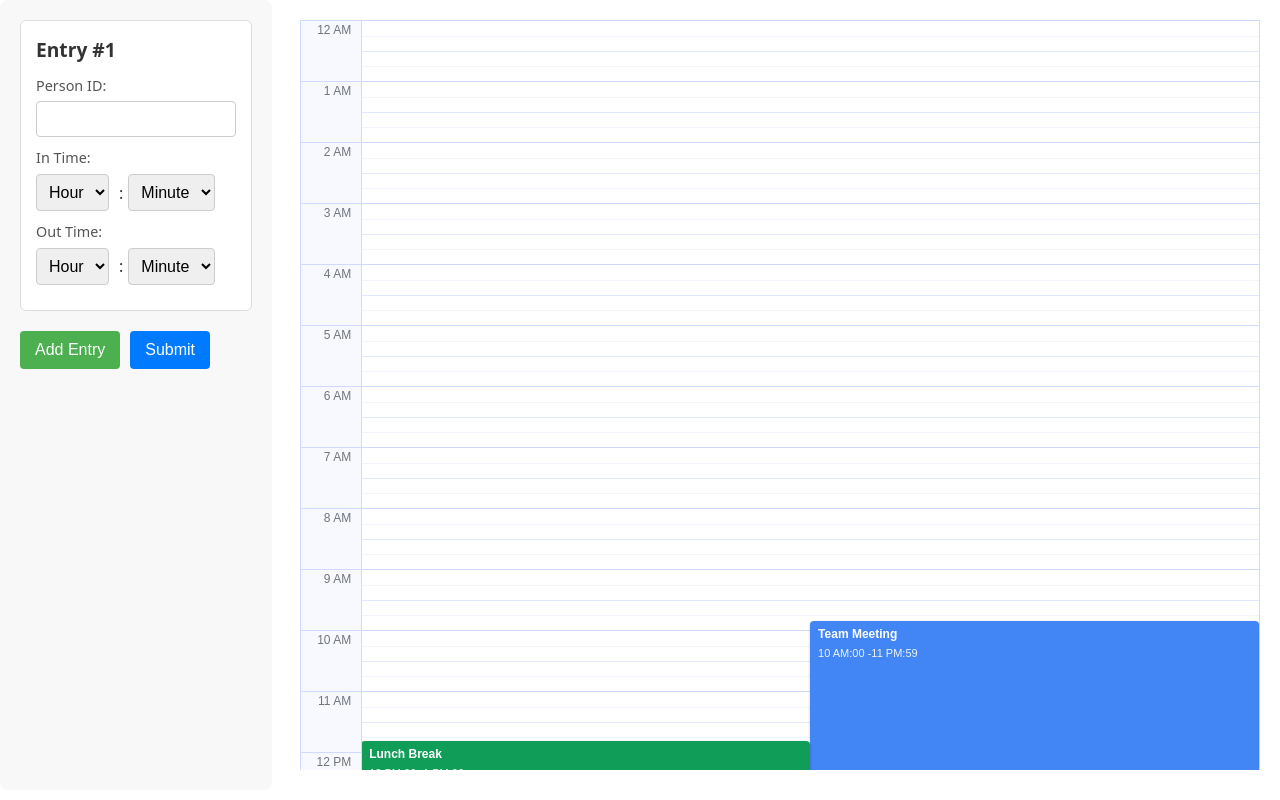
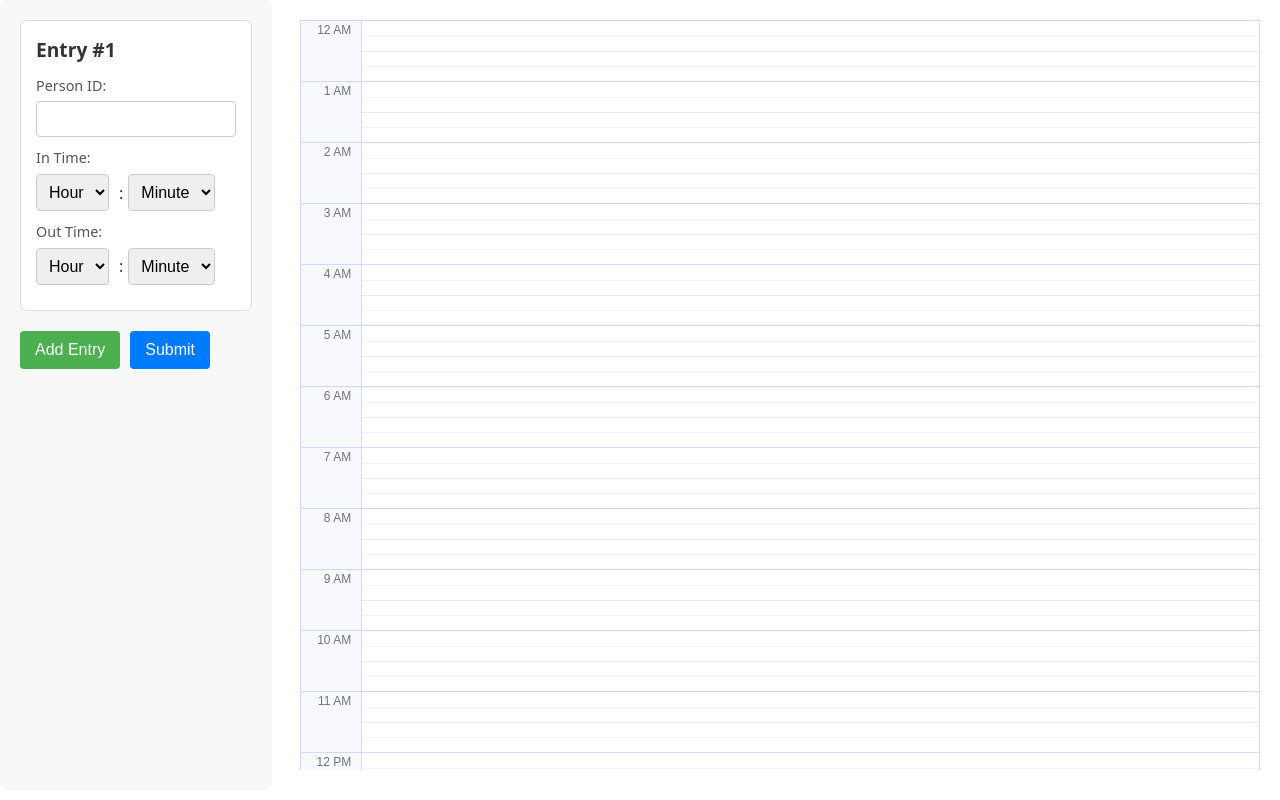
Before and after one commit to killcodeX/time-shift-calendar, a React (Vite) app: page / in a window 1280 px wide. Built offline with nearby package versions, Linux system fonts and the light colour scheme.

Commit message:
removed sample events

```diff
--- a/src/App.tsx
+++ b/src/App.tsx
@@ -57,23 +57,7 @@ const sampleEvents = [
 ];
 
 function App() {
-  const [events, setEvents] = useState<BaseEvent[]>([
-    // Your initial events here (like sampleEvents)
-    {
-      id: 1,
-      title: "Team Meeting",
-      start: { hour: 10, minute: 0 },
-      end: { hour: 23, minute: 59 },
-      color: "#4285F4",
-    },
-    {
-      id: 2,
-      title: "Lunch Break",
-      start: { hour: 12, minute: 0 },
-      end: { hour: 13, minute: 0 },
-      color: "#0F9D58",
-    },
-  ]);
+  const [events, setEvents] = useState<BaseEvent[]>([]);
   return (
     <div className="main-container">
       <AddEvents events={events} setEvents={setEvents} />
@@ -85,3 +69,19 @@ function App() {
 }
 
 export default App;
+
+// Your initial events here (like sampleEvents)
+// {
+//   id: 1,
+//   title: "Team Meeting",
+//   start: { hour: 10, minute: 0 },
+//   end: { hour: 23, minute: 59 },
+//   color: "#4285F4",
+// },
+// {
+//   id: 2,
+//   title: "Lunch Break",
+//   start: { hour: 12, minute: 0 },
+//   end: { hour: 13, minute: 0 },
+//   color: "#0F9D58",
+// },
```
